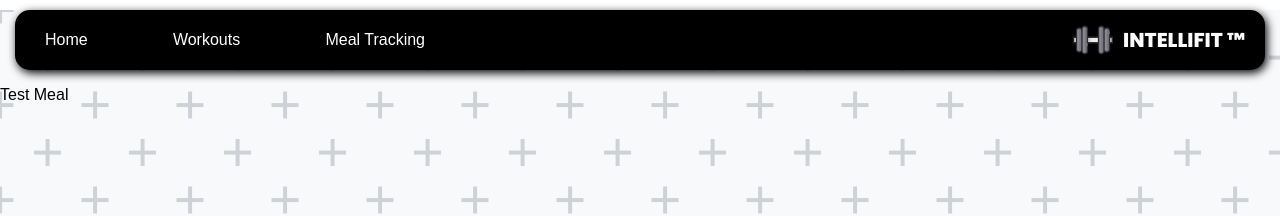
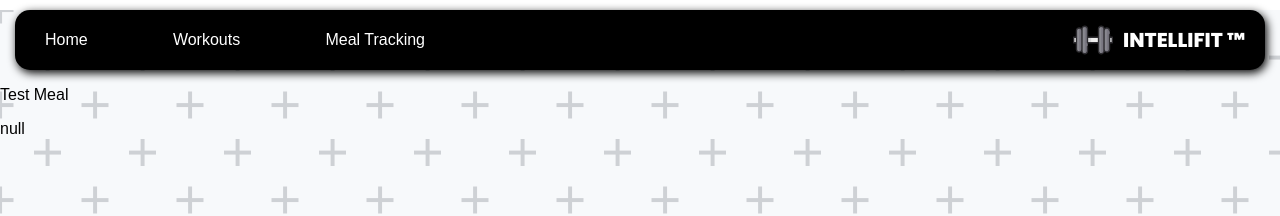
Before and after one commit to nicknitride/CSCI-42_Group_Repo, a React (Vite) app in the folder intellifit/: page /mealprep/editlist in a window 1280 px wide. Shown: the top 216 px of the page. Built offline with nearby package versions, Linux system fonts and the light colour scheme.

Commit message:
Cleaned up

```diff
--- a/intellifit/src/component-pages/MealList.tsx
+++ b/intellifit/src/component-pages/MealList.tsx
@@ -8,7 +8,7 @@ function MealList (){
     return (
     <>
     <p>Test Meal</p>
-    <p>{data}</p>
+    <p>{JSON.stringify(data)}</p>
     </>
     );
 }
--- a/intellifit/src/component-pages/Meals.tsx
+++ b/intellifit/src/component-pages/Meals.tsx
@@ -68,7 +68,7 @@ function Meals() {
                   const value=String(meal["day"]);
                   axios.get(`http://localhost:3003/mealsbyday/${value}`).then((response)=>{
                     console.log(response.data);
-                    navigate("/mealprep/editlist",{state: value});
+                    navigate("/mealprep/editlist",{state: response.data});
                   });
                 }}
                 key={String(meal["day"])}
```
